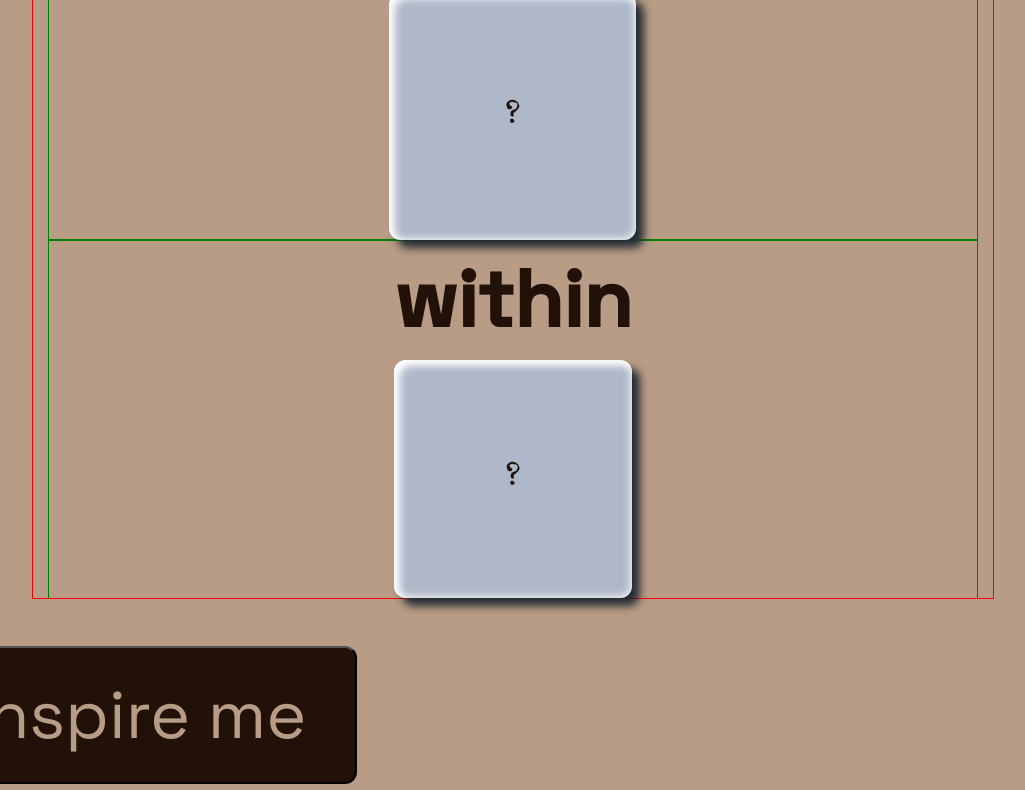
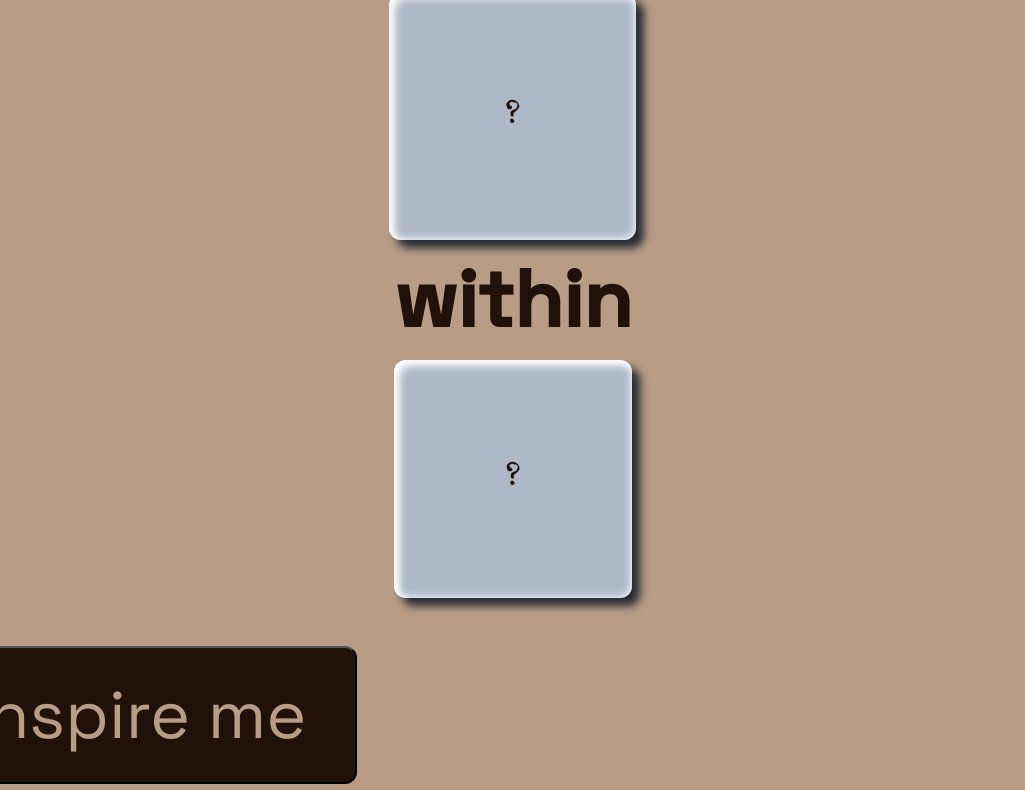
Before and after one commit to katlukens/draw-dice, a plain HTML site: page index.html in a window 1280 px wide. Shown: the part 705-1495 px from the top of the page, without its empty margins (127-1152 px from the left). Drawn offline with nearby package versions, Linux system fonts and the light colour scheme.

Commit message:
removed outlines. ready for deploy.

```diff
--- a/styles.css
+++ b/styles.css
@@ -97,7 +97,7 @@
   }
 
   .container {
-    outline: 1px solid red;
+    /* outline: 1px solid red; */
     padding: 0 var(--spacer);
     max-width: 60rem;
     margin: 0 auto;
@@ -110,7 +110,7 @@
   .dice {
     display: flex;
     justify-content: center;
-    outline: 1px solid green;
+    /* outline: 1px solid green; */
   }
 
   /* dice */
```
